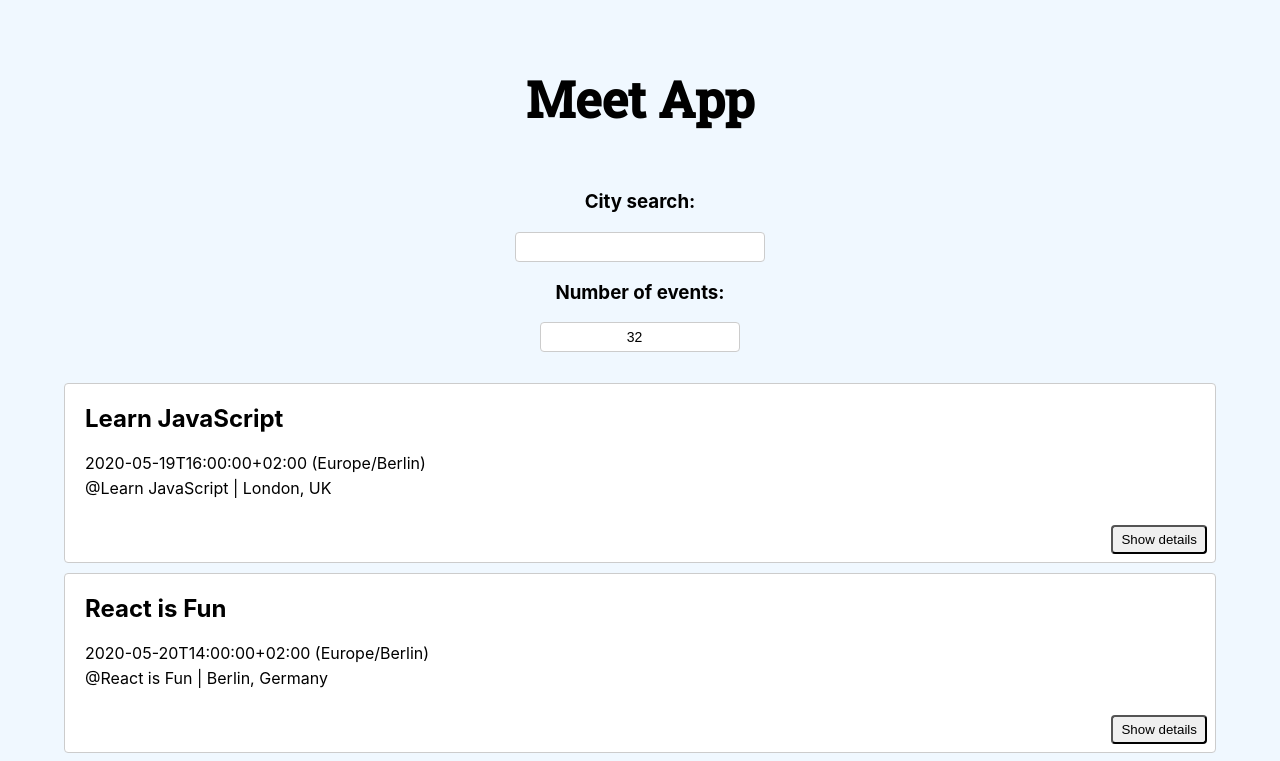
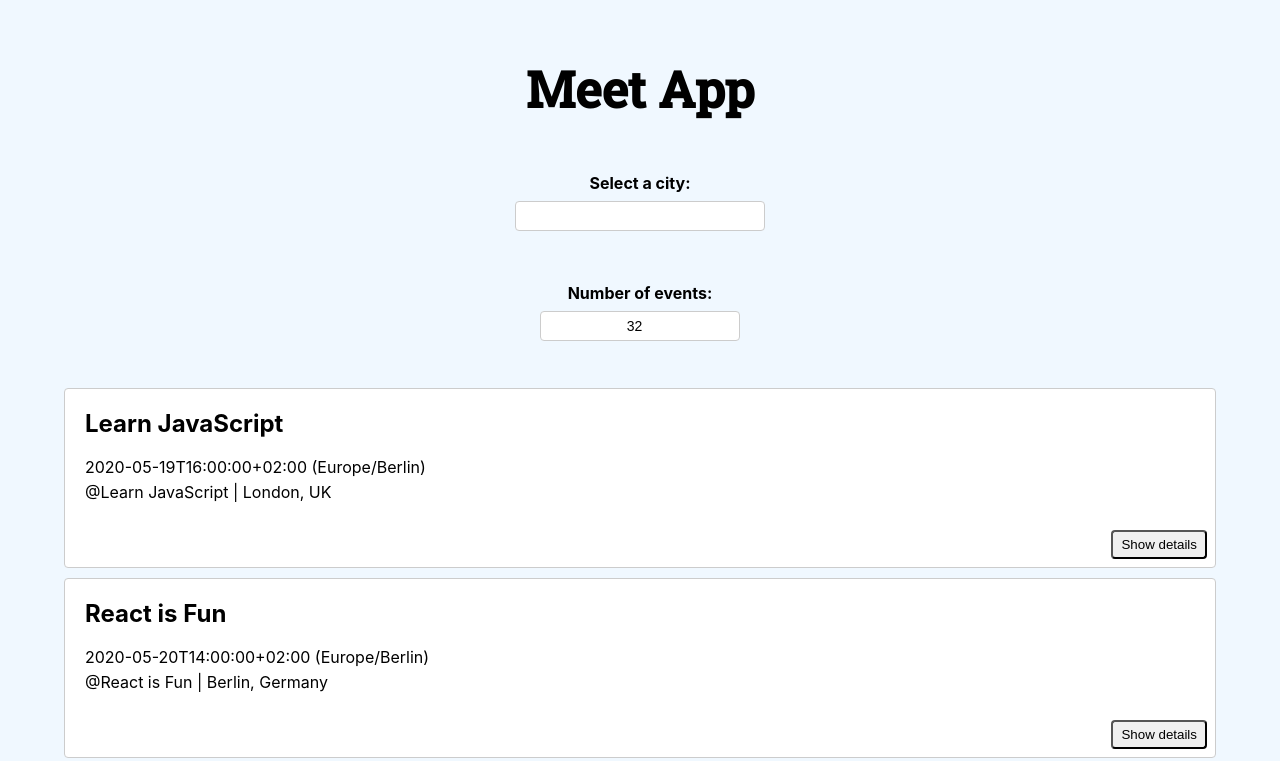
Before and after one commit to NeleSchallenberg/meet-app, a React (Create React App) app: page / in a window 1280 px wide. Shown: the top 761 px of the page. Built offline with nearby package versions, Linux system fonts and the light colour scheme; the HTML template or start-up script is replaced by a standard one; what atatus-spa would draw is missing.

Commit message:
Update styling

```diff
--- a/src/App.css
+++ b/src/App.css
@@ -1,10 +1,12 @@
 @import url(https://fonts.googleapis.com/css?family=Roboto:500);
 @import url('https://fonts.googleapis.com/css2?family=Roboto+Slab:wght@500&display=swap');
 
+html {
+	background-color: aliceblue;
+}
 .app {
 	text-align: center;
 	padding: 2% 5%;
-	background-color: aliceblue;
 }
 
 .app * {
@@ -12,9 +14,13 @@
 }
 
 h1 {
-	margin: 40px;
+	margin: 30px;
 	font-size: 50px;
 	font-family: 'Roboto Slab', serif;
+}
+
+h4 {
+	margin-bottom: 8px;
 }
 
 ul {
@@ -23,7 +29,7 @@ ul {
 }
 
 p {
-	margin: 5px 0;
+	margin: 5px auto;
 }
 
 .display-none {
@@ -45,22 +51,48 @@ input[type='number'] {
 	height: 30px;
 }
 
-.city {
-	width: 250px;
-}
-
 .city-search {
+	height: 110px;
 	display: flex;
 	flex-direction: column;
 	flex-basis: 250px;
 	max-width: 250px;
 	margin: auto;
 	position: relative;
+	z-index: 1;
+}
+
+.city {
+	width: 250px;
+}
+
+.number-element {
+	height: 110px;
+	display: flex;
+	flex-direction: column;
+	flex-basis: 200px;
+	max-width: 200px;
+	margin: auto;
+	position: relative;
+	z-index: 1;
+}
+
+.numberOfEvents {
+	width: 200px;
+	text-align: center;
+}
+
+.Alert {
+	position: absolute;
+	top: 75px;
+	font-size: 12px;
+	z-index: 2;
+	align-self: center;
 }
 
 .suggestions {
 	width: 250px;
-	z-index: 2;
+	z-index: 3;
 	margin: 0;
 	font-size: 14px;
 	box-shadow: 10px 10px 16px -12px rgba(0, 0, 0, 0.75);
@@ -122,23 +154,12 @@ input[type='number'] {
 	overflow-x: hidden;
 }
 
-.numberOfEvents {
-	width: 200px;
-	margin-bottom: 15px;
-	text-align: center;
-}
-
 .button-wrapper {
 	display: grid;
 	grid-template-columns: 1fr 1fr 1fr;
 	grid-gap: 20px;
 	padding: 20px;
 	font-family: sans-serif;
-}
-
-.Alert {
-	position: fixed;
-	top: 20px;
 }
 
 .data-vis-wrapper {
--- a/src/CitySearch.js
+++ b/src/CitySearch.js
@@ -18,6 +18,7 @@ class CitySearch extends Component {
 		if (suggestions.length === 0) {
 			this.setState({
 				query: value,
+				showSuggestions: false,
 				infoText:
 					'We can not find the city you are looking for. Please try another one.',
 			});
@@ -43,8 +44,7 @@ class CitySearch extends Component {
 	render() {
 		return (
 			<div className='city-search'>
-				<h3>City search:</h3>
-				<InfoAlert text={this.state.infoText} />
+				<h4>Select a city:</h4>
 				<input
 					type='text'
 					className='city'
@@ -70,6 +70,7 @@ class CitySearch extends Component {
 						<b>See all cities</b>
 					</li>
 				</ul>
+				<InfoAlert text={this.state.infoText} />
 			</div>
 		);
 	}
--- a/src/NumberOfEvents.js
+++ b/src/NumberOfEvents.js
@@ -12,8 +12,12 @@ class NumberOfEvents extends Component {
 		this.props.countEvent(inputValue);
 		this.setState({ query: inputValue });
 		if (inputValue < 1) {
-			this.setState({
-				errorText: 'Select number from 1 to 32',
+			return this.setState({
+				errorText: 'Select a number from 1 to 32.',
+			});
+		} else if (inputValue > 32) {
+			return this.setState({
+				errorText: 'Select a number from 1 to 32.',
 			});
 		} else {
 			return this.setState({
@@ -24,8 +28,8 @@ class NumberOfEvents extends Component {
 
 	render() {
 		return (
-			<div>
-				<h3>Number of events:</h3>
+			<div className='number-element'>
+				<h4>Number of events:</h4>
 				<input
 					className='numberOfEvents'
 					type='number'
```
